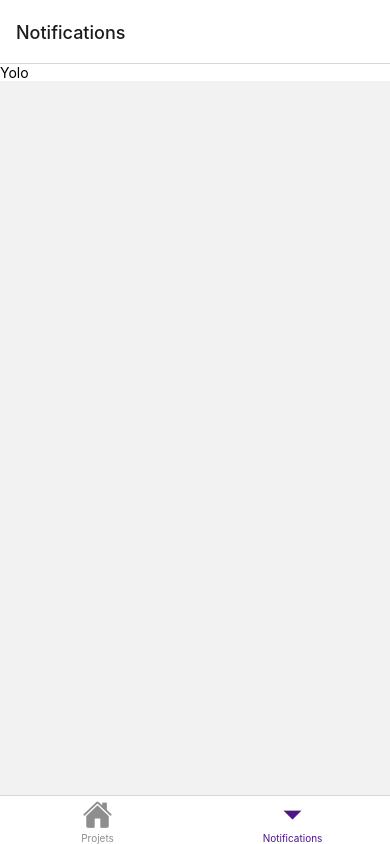
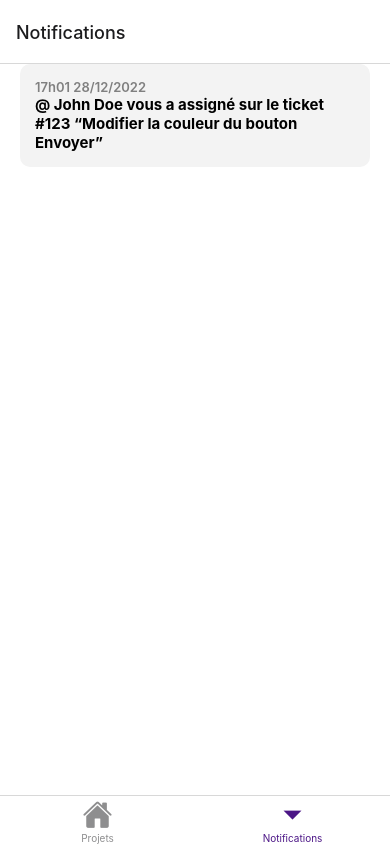
Before and after one commit to WildCodeSchool/2109-wns-remote3-taskberry-mobile, a React Native app: screen /Notifications in a window 390 px wide. Built offline with nearby package versions, Linux system fonts and the light colour scheme; what expo-linking would draw is missing.

Commit message:
add component NotificationsCard and use in screen Notifications

```diff
--- /dev/null
+++ b/components/NotificationsCard.tsx
@@ -0,0 +1,36 @@
+import React from "react";
+import { StyleSheet } from "react-native";
+import { Text, View } from "../components/Themed";
+
+type Props = {
+  date: string;
+  text: string;
+};
+
+const Notifications: React.FC<Props> = (props) => {
+  return (
+    <View style={styles.card}>
+      <Text style={styles.textDate}>{props.date}</Text>
+      <Text style={styles.textNotif}>{props.text}</Text>
+    </View>
+  );
+};
+
+const styles = StyleSheet.create({
+  card: {
+    backgroundColor: "#F3F3F3",
+    padding: 15,
+    borderRadius: 10,
+  },
+  textDate: {
+    fontSize: 13,
+    fontWeight: "600",
+    color: "grey",
+  },
+  textNotif: {
+    fontSize: 15,
+    fontWeight: "bold",
+  },
+});
+
+export default Notifications;
--- a/screens/Notifications.tsx
+++ b/screens/Notifications.tsx
@@ -1,10 +1,21 @@
 import { StyleSheet } from "react-native";
 import { Text, View } from "../components/Themed";
+import NotificationsCard from "../components/NotificationsCard";
 
 export default function Notifications() {
+  const textNotif =
+    "@ John Doe vous a assigné sur le ticket #123 “Modifier la couleur du bouton Envoyer”";
+  const dateNotif = "17h01 28/12/2022";
   return (
-    <View>
-      <Text>Yolo</Text>
+    <View style={styles.container}>
+      <NotificationsCard text={textNotif} date={dateNotif} />
     </View>
   );
 }
+
+const styles = StyleSheet.create({
+  container: {
+    flex: 1,
+    paddingHorizontal: 20,
+  },
+});
```
Also changed, not shown: constants/Colors.ts (+14 -14 lines).
